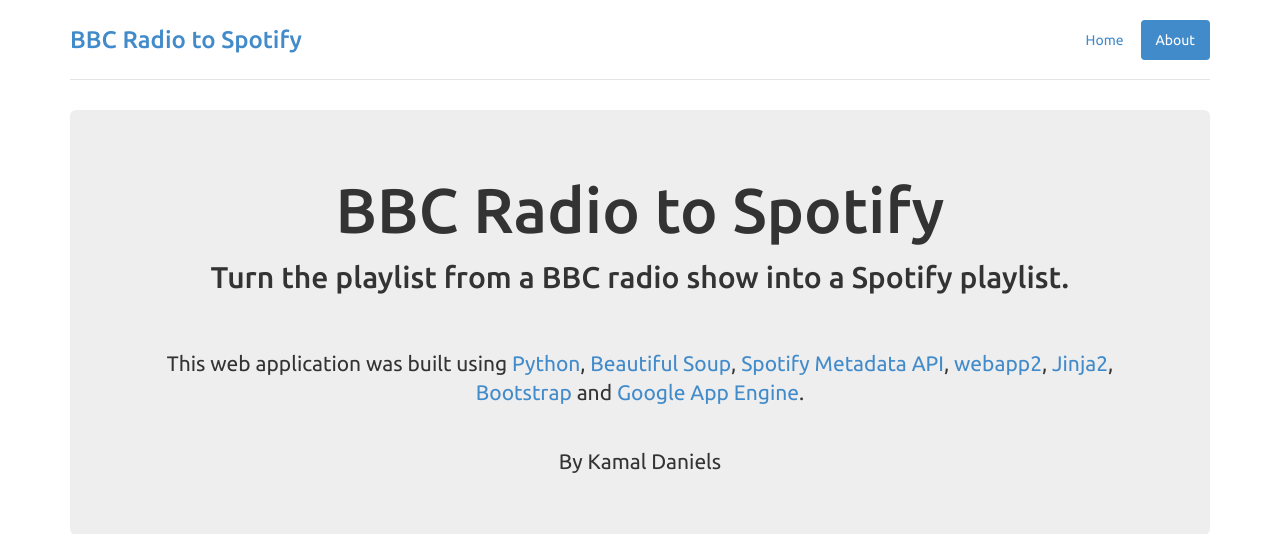
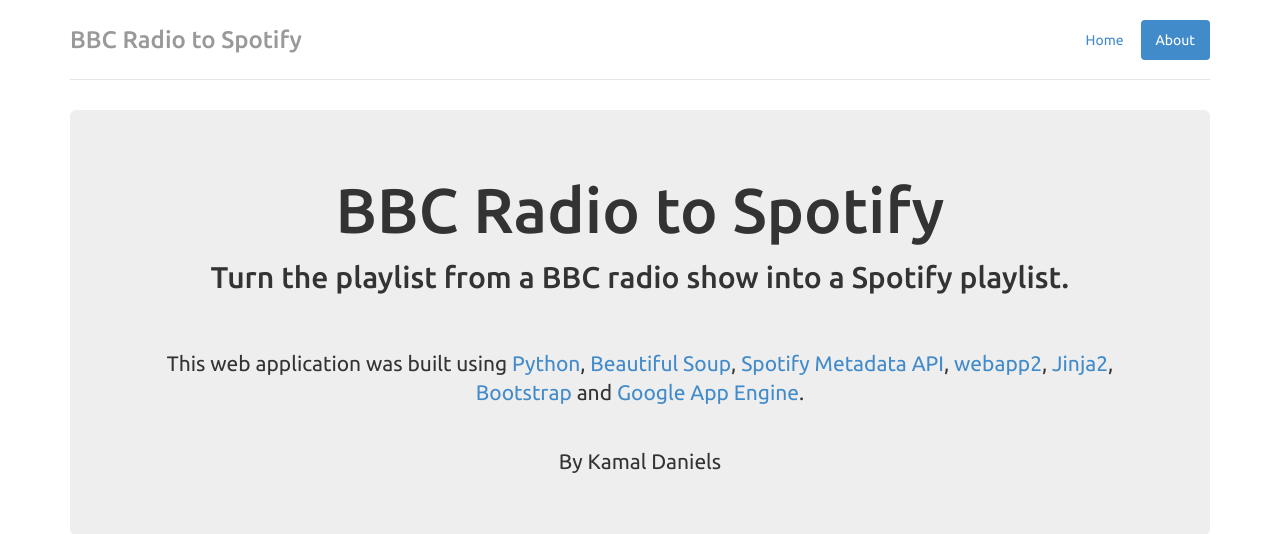
Before and after one commit to kamal-una/bbcspotify, a Django app: template bbcspotify/templates/about.html in a window 1280 px wide. Shown: the top 534 px of the page. Run offline with Django 3.2, Linux system fonts and the light colour scheme; the template is opened without the code that fills it, so the values that code supplies are empty; some libraries are stand-ins or nearby versions.

Commit message:
Removed link from about page header

```diff
--- a/bbcspotify/templates/about.html
+++ b/bbcspotify/templates/about.html
@@ -5,7 +5,7 @@
       <li><a href="/">Home</a></li>
       <li class="active"><a href="/about">About</a></li>
     </ul>
-    <h3 class="text-muted"><a href="">BBC Radio to Spotify</a></h3>
+    <h3 class="text-muted">BBC Radio to Spotify</h3>
 </div>
 <div class="jumbotron">
     <h1>BBC Radio to Spotify</h1>
```
